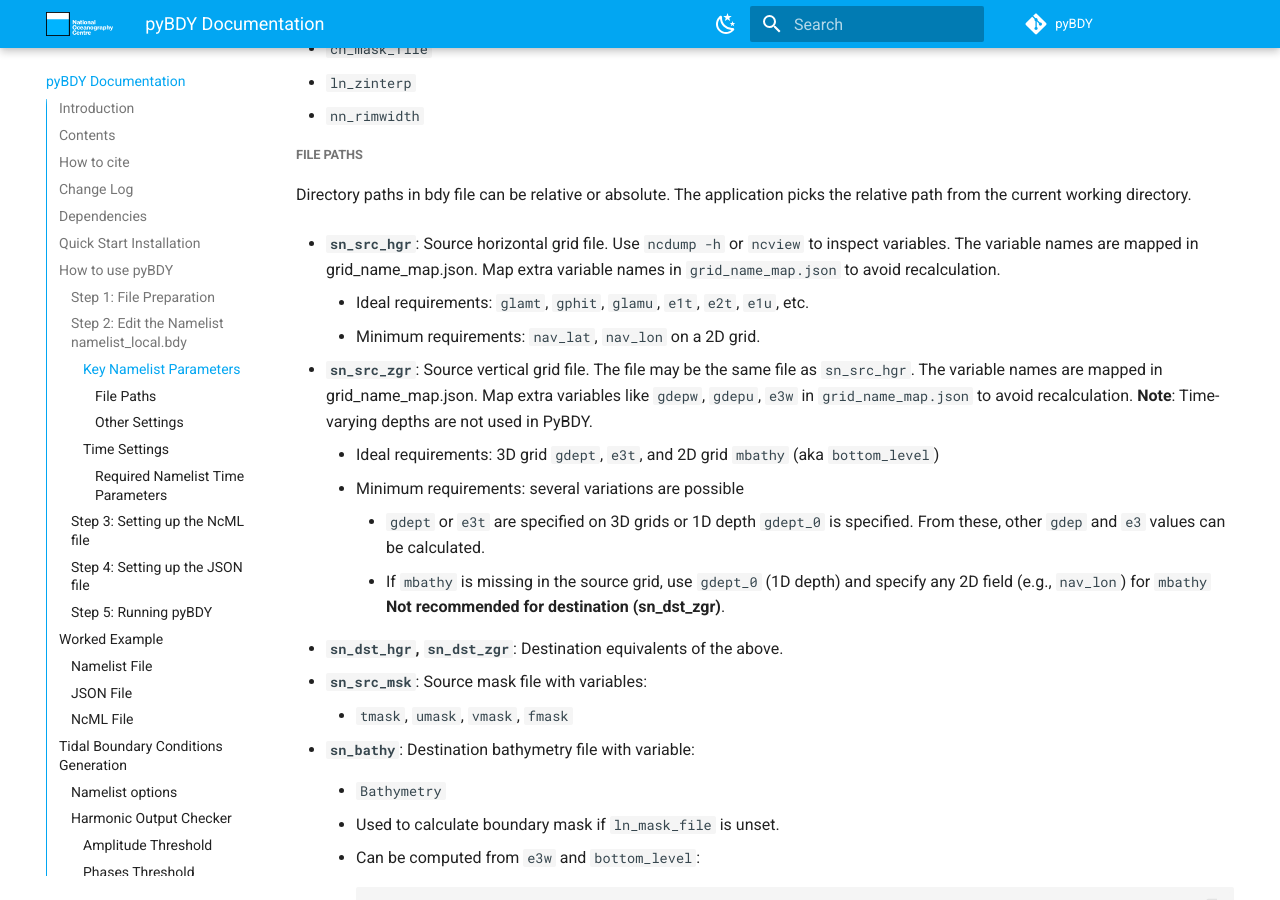
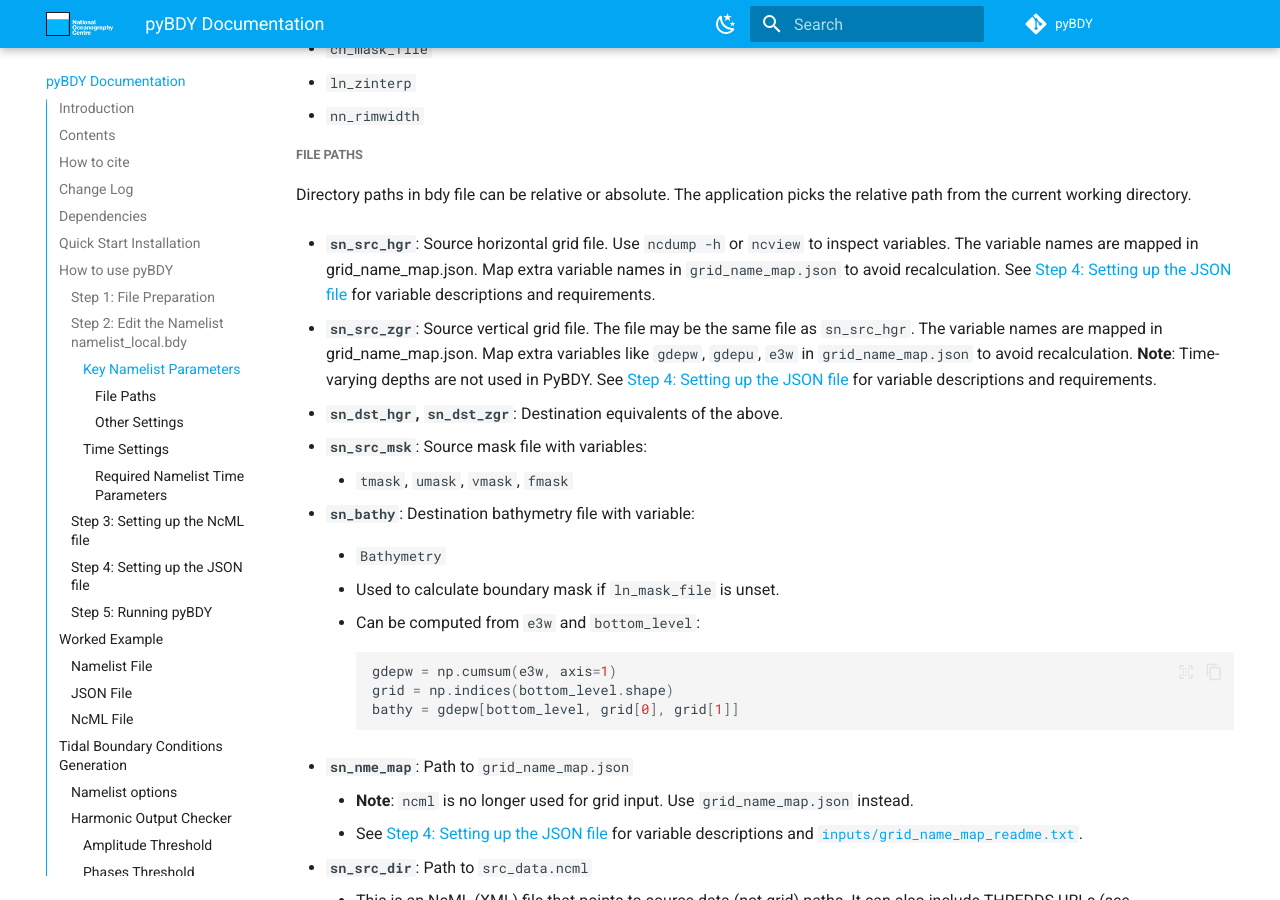
Before and after one commit to NOC-MSM/pyBDY, an MkDocs documentation site: the page built from docs/index.md, in a window 1280 px wide and 900 px high, scrolled down 4666 px. Built offline with MkDocs 1.6.1 and Material for MkDocs 9.7.7, drawn with Linux system fonts in a browser that asks for light colours; emoji names are drawn with the system emoji font; comment, search, counter and statistics services are not loaded; some of the changed text lies outside the part shown.

Commit message:
Formatting

```diff
--- a/docs/index.md
+++ b/docs/index.md
@@ -204,17 +204,9 @@ Here we will summarise the main variables that will need changing to get started
 Directory paths in bdy file can be relative or absolute.
 The application picks the relative path from the current working directory.
 
-- **`sn_src_hgr`**: Source horizontal grid file. Use `ncdump -h` or `ncview` to inspect variables. The variable names are mapped in grid_name_map.json. Map extra variable names in `grid_name_map.json` to avoid recalculation.
+- **`sn_src_hgr`**: Source horizontal grid file. Use `ncdump -h` or `ncview` to inspect variables. The variable names are mapped in grid_name_map.json. Map extra variable names in `grid_name_map.json` to avoid recalculation. See [Step 4: Setting up the JSON file](#step-4:-setting-up-the-json-file) for variable descriptions and requirements.
 
-    - Ideal requirements: `glamt`, `gphit`, `glamu`, `e1t`, `e2t`, `e1u`, etc.
-    - Minimum requirements: `nav_lat`, `nav_lon` on a 2D grid.
-
-- **`sn_src_zgr`**: Source vertical grid file. The file may be the same file as `sn_src_hgr`. The variable names are mapped in grid_name_map.json. Map extra variables like `gdepw`, `gdepu`, `e3w` in `grid_name_map.json` to avoid recalculation. **Note**: Time-varying depths are not used in PyBDY.
-
-    - Ideal requirements: 3D grid `gdept`, `e3t`, and 2D grid `mbathy` (aka `bottom_level`)
-    - Minimum requirements: several variations are possible
-        - `gdept` or `e3t` are specified on 3D grids or 1D depth `gdept_0` is specified. From these, other `gdep` and `e3` values can be calculated.
-        - If `mbathy` is missing in the source grid, use `gdept_0` (1D depth) and specify any 2D field (e.g., `nav_lon`) for `mbathy` **Not recommended for destination (sn_dst_zgr)**.
+- **`sn_src_zgr`**: Source vertical grid file. The file may be the same file as `sn_src_hgr`. The variable names are mapped in grid_name_map.json. Map extra variables like `gdepw`, `gdepu`, `e3w` in `grid_name_map.json` to avoid recalculation. **Note**: Time-varying depths are not used in PyBDY. See [Step 4: Setting up the JSON file](#step-4:-setting-up-the-json-file) for variable descriptions and requirements.
 
 - **`sn_dst_hgr`, `sn_dst_zgr`**: Destination equivalents of the above.
 
@@ -367,10 +359,14 @@ otherwise pybdy may incorrectly interpret the grid type for example. Variables
 marked \*\* may be optional depending on what other variables are provided.
 In all cases "t" should be size 1. Pybdy does not deal with time varying grids.
 
+Summary of ideal requirements:
+\- 2D grid of `glamt`, `gphit`, `glamu`, `e1t`, `e2t`, `e1u`, etc.
+\- 3D grid of `gdept`, `gdepw`, `e3t`, `e3w`, and 2D grid of `mbathy` (aka `bottom_level`)
+
 Summary of minimum requirements:
 
-- for the horizontal grid variables we need `nav_lat`, `nav_lon` on a 2D grid.
-- for the vertical grid variables we have several possible variation:
+- for the horizontal grid variables we need at least `nav_lat`, `nav_lon` on a 2D grid.
+- for the vertical grid variables we have several possible variations:
     - `gdept` or `e3t` are specified on 3D grids
     - 1D depth `gdept_0` is specified in addition to `mbathy`.
     - **Note**: `deptht_bounds` is not the same at `gdept`. If it is the only option you need to use it to calculate `gdept`.
```
